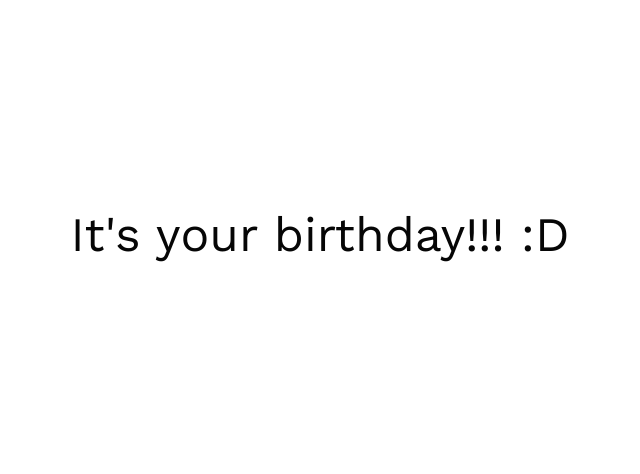
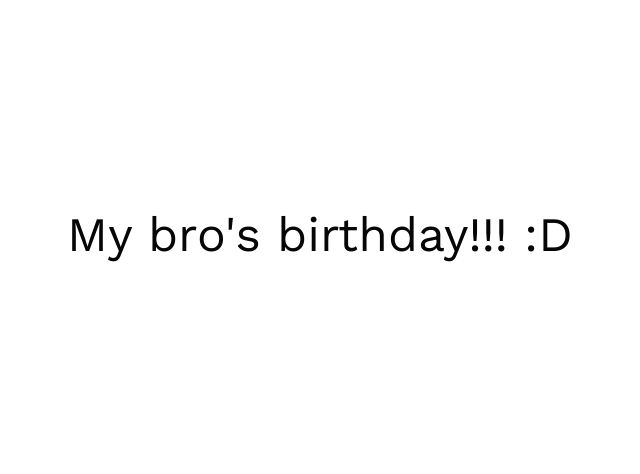
Before and after one commit to Nandeesh-lab/hbd, a website: page index.html in a window 1280 px wide. Shown: the part 2-476 px from the top of the page, without its empty margins (320-960 px from the left). Drawn offline with nearby package versions, Linux system fonts and the light colour scheme.

Commit message:
Update index.html

```diff
--- a/index.html
+++ b/index.html
@@ -20,7 +20,7 @@
       <p class="two" id="greetingText">(;</p>
     </div>
     <div class="three">
-      <p>It's your birthday!!! :D</p>
+      <p> My bro's birthday!!! :D</p>
     </div>
     <div class="four">
       <div class="text-box">
```
